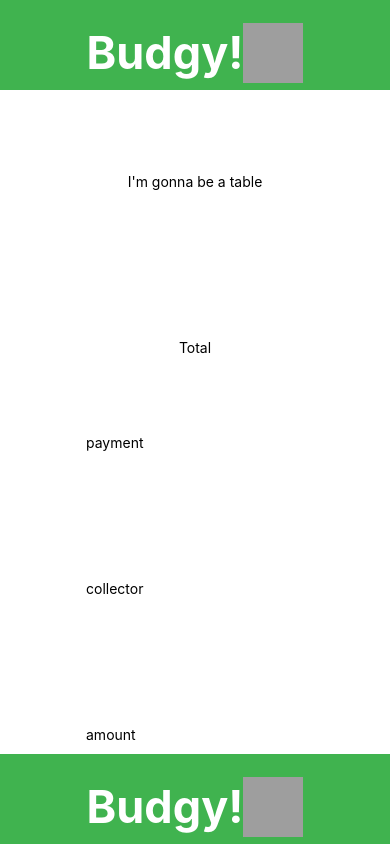
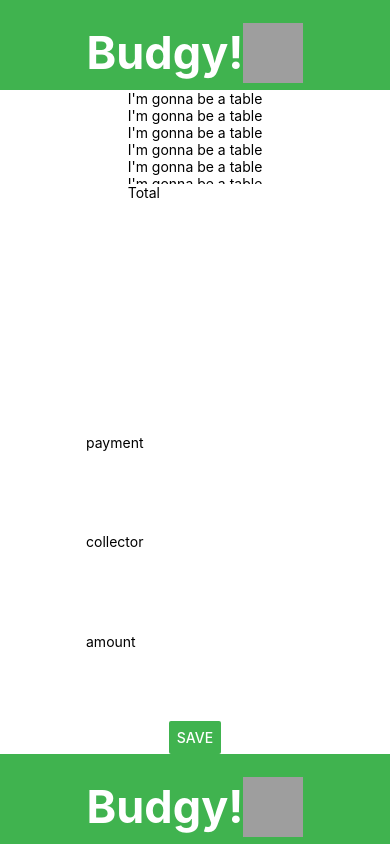
Before and after one commit to carrmelo/budgy-legacy, a React Native app: screen / in a window 390 px wide. Built offline with nearby package versions, Linux system fonts and the light colour scheme; grey boxes are pictures that could not be loaded.

Commit message:
feat: scroll list

```diff
--- a/screen/InputCharge.js
+++ b/screen/InputCharge.js
@@ -1,14 +1,18 @@
 import React, { Component } from 'react';
-import { StyleSheet, TextInput, View } from 'react-native';
+import { Alert, StyleSheet, TextInput, View, Button } from 'react-native';
 
 export default class InputChange extends Component {
   state = {
     payment: '',
     collector: '',
-    amount: 0
+    amount: ''
   };
 
   handleChange = (text, name) => {
+    if (name === 'amount') {
+      // text = parseInt(text) === NaN ? 0 : text;
+      text = text.replace(/[^0-9]/g, '');
+    }
     this.setState({ [name]: text });
     console.log(this.state);
   };
@@ -21,6 +25,7 @@ export default class InputChange extends Component {
           value={this.state.payment}
           placeholder="payment"
           onChangeText={text => this.handleChange(text, 'payment')}
+          onSubmitEditing={() => console.log(this.state)}
         />
         <TextInput
           style={{ height: 40 }}
@@ -31,9 +36,14 @@ export default class InputChange extends Component {
         <TextInput
           style={{ height: 40 }}
           keyboardType="numeric"
-          value={this.state.amout}
+          value={this.state.amount}
           placeholder="amount"
           onChangeText={text => this.handleChange(text, 'amount')}
+        />
+        <Button
+          onPress={() => Alert.alert('Salvado')}
+          color="#40b34f"
+          title="Save"
         />
       </View>
     );
--- a/screen/TableList.js
+++ b/screen/TableList.js
@@ -1,26 +1,34 @@
 import React, { Component } from 'react';
-import { StyleSheet, Text, View } from 'react-native';
+import { Alert, StyleSheet, Text, View, ScrollView } from 'react-native';
+
+const test = (
+  <Text onPress={() => Alert.alert('Pressed')}>I'm gonna be a table</Text>
+);
 
 export default class TableList extends Component {
   render() {
     return (
-      <View style={styles.container}>
-        <View style={{ flex: 1, backgroundColor: 'white' }} />
-        <View style={{ flex: 2 }}>
-          <Text>I'm gonna be a table</Text>
-        </View>
+      <ScrollView style={styles.container}>
+        <ScrollView style={styles.content}>
+          {Array(10)
+            .fill(test)
+            .map((test, i) => (
+              <View key={i}>{test}</View>
+            ))}
+        </ScrollView>
         <Text style={{ flex: 1 }}>Total</Text>
-      </View>
+      </ScrollView>
     );
   }
 }
 
 const styles = StyleSheet.create({
   container: {
-    flex: 1,
+    flex: 3,
     backgroundColor: '#fff',
-    alignItems: 'center',
-    justifyContent: 'space-between',
     textAlign: 'center'
+  },
+  content: {
+    flex: 10
   }
 });
```
Also changed, not shown: screen/syn.js (deleted).
